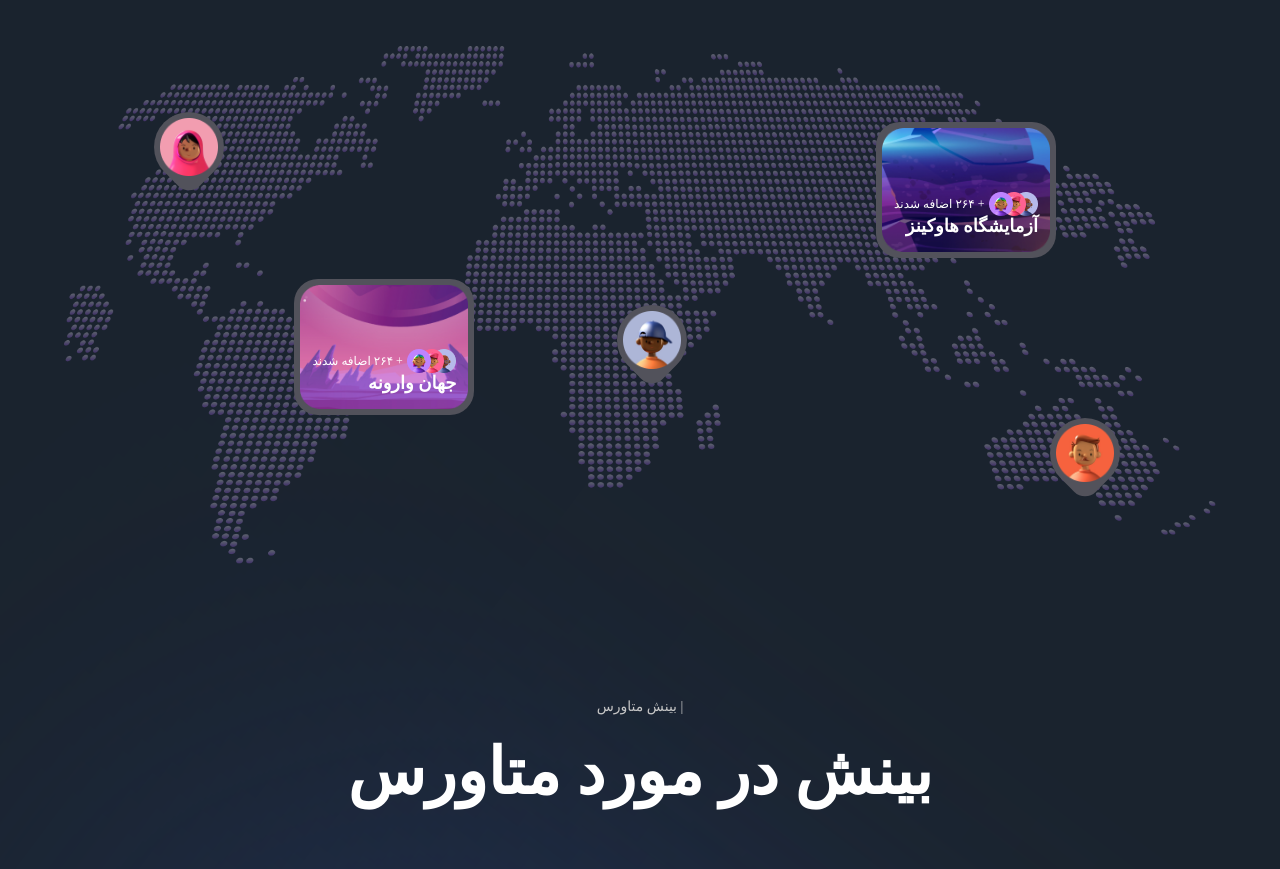
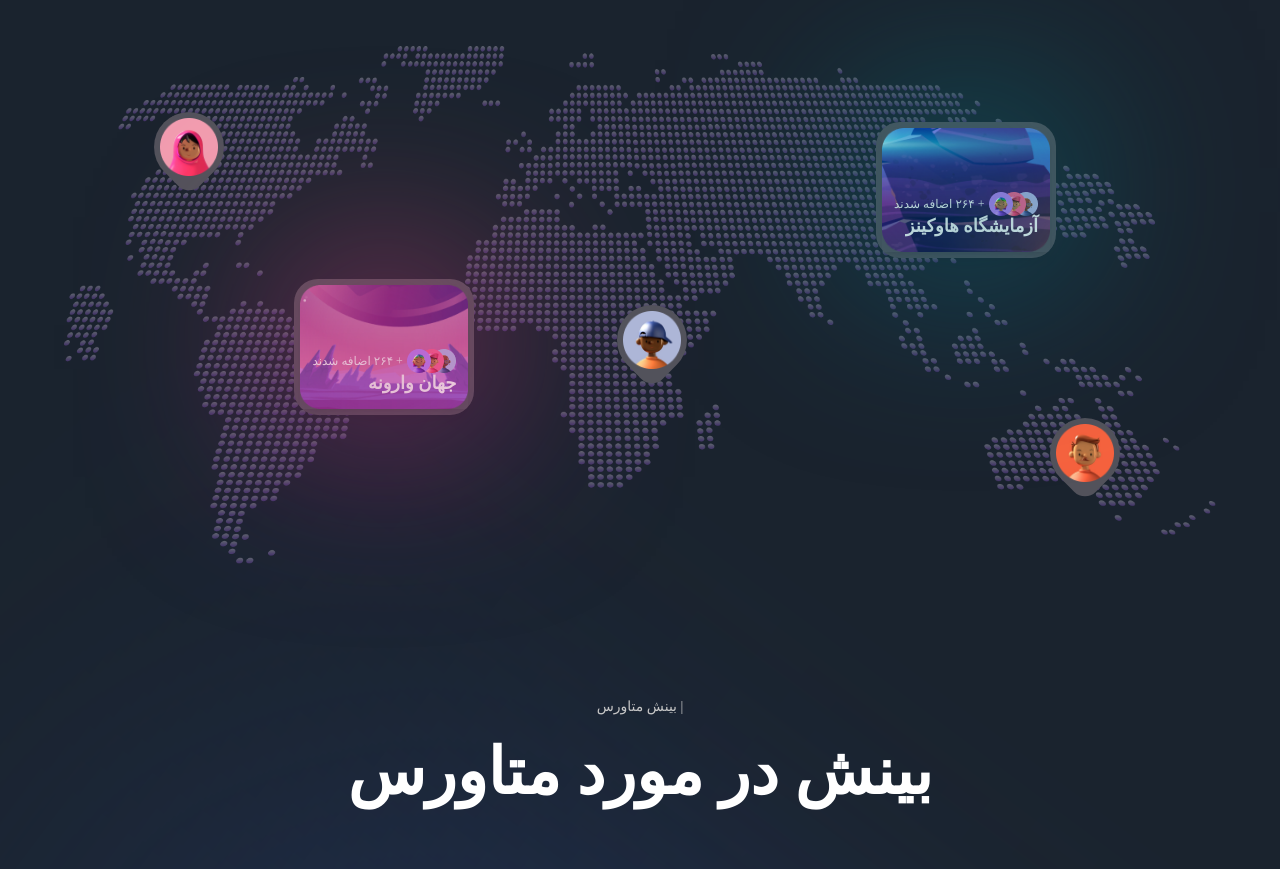
Before and after one commit to springtofigh/metaverse-blog, a Next.js app: page / in a window 1280 px wide. Shown: the part 4640-5509 px from the top of the page. Built offline with nearby package versions, Linux system fonts and the light colour scheme; a web font is replaced by a local one.

Commit message:
add css classes for blur effect and install hero icon package

```diff
--- a/package.json
+++ b/package.json
@@ -10,6 +10,7 @@
     "export": "npm run build && next export -o _static"
   },
   "dependencies": {
+    "@heroicons/react": "^2.0.18",
     "eslint": "8.49.0",
     "eslint-config-next": "13.4.19",
     "framer-motion": "^10.16.4",
--- a/sections/World.jsx
+++ b/sections/World.jsx
@@ -34,12 +34,16 @@ const World = () => {
         className='w-full h-full object-contain'
         />
 
+          {/* bg-gradient-to-b from-rose-400 to-fuchsia-700 */}
+          {/* bg-gradient-to-b from-cyan-700 to-blue-900 */}
         <div className='pin absolute bottom-40 right-5 p-[4px] w-[40px] h-[40px] bg-zinc-600 rounded-full rotate-45 lg:bottom-20 lg:right-24 md:w-[70px] md:h-[70px] sm:p-[6px] sm:bottom-[190px] sm:right-10'>
           <img src='/images/people-01.png' alt='people-1' className='w-full h-full -rotate-45' />
           <div className='pin bg-zinc-600' />
         </div>
+
         <div className='absolute top-40 right-8 w-[70px] h-[60px] p-[6px] bg-zinc-600 rounded-[24px] sm:top-30 sm:right-24 md:w-[140px] md:h-[116px] lg:w-[180px] lg:h-[136px] md:top-[120px] md:right-10 lg:top-[80px] lg:right-40'>
-          <img src='/images/map-poster2.png' alt='map-poster-2' className='w-full h-full' />
+        <div className="absolute w-[100%] inset-0 map2-gradient"/>
+          <img src='/images/map-poster2.png' alt='map-poster-2' className='w-full h-full shadow-lg' />
           <div className='hidden mt-[-60px] px-3 md:block'>
           <div className='flex items-center justify-between'>
             <img src='/images/people-06.png' alt="people-6"/>
@@ -59,7 +63,8 @@ const World = () => {
           <div className='pin bg-zinc-600' />
         </div>
         <div className='absolute top-[45%] left-[15%] w-[70px] h-[60px] p-[6px] bg-zinc-600 rounded-[24px] sm:top-[45%] sm:left-[20%] md:w-[140px] md:h-[116px] lg:w-[180px] lg:h-[136px]'>
-          <img src='/images/map-poster1.png' alt='map-poster-1' className='w-full h-full' />
+        <div className="absolute w-[100%] inset-0 map1-gradient"/>
+            <img src='/images/map-poster1.png' alt='map-poster-1' className='w-full h-full shadow-lg' />
           <div className='hidden mt-[-60px] px-3 md:block'>
           <div className='flex items-center justify-between'>
             <img src='/images/people-06.png' alt="people-6"/>
--- a/styles/globals.css
+++ b/styles/globals.css
@@ -95,6 +95,16 @@
   );
 }
 
+.map1-gradient {
+  background: linear-gradient(180deg, #D46062 0%, #880383 100%);
+  filter: blur(100px)
+}
+
+.map2-gradient {
+  background: linear-gradient(180deg, #05776E 0%, #09597E 100%);
+  filter: blur(100px)
+}
+
 .pin {
   border-radius: 70px 70px 30px 70px ;
 }
```
Also changed, not shown: 1 other file (tests, documents, lock files or other folders).
